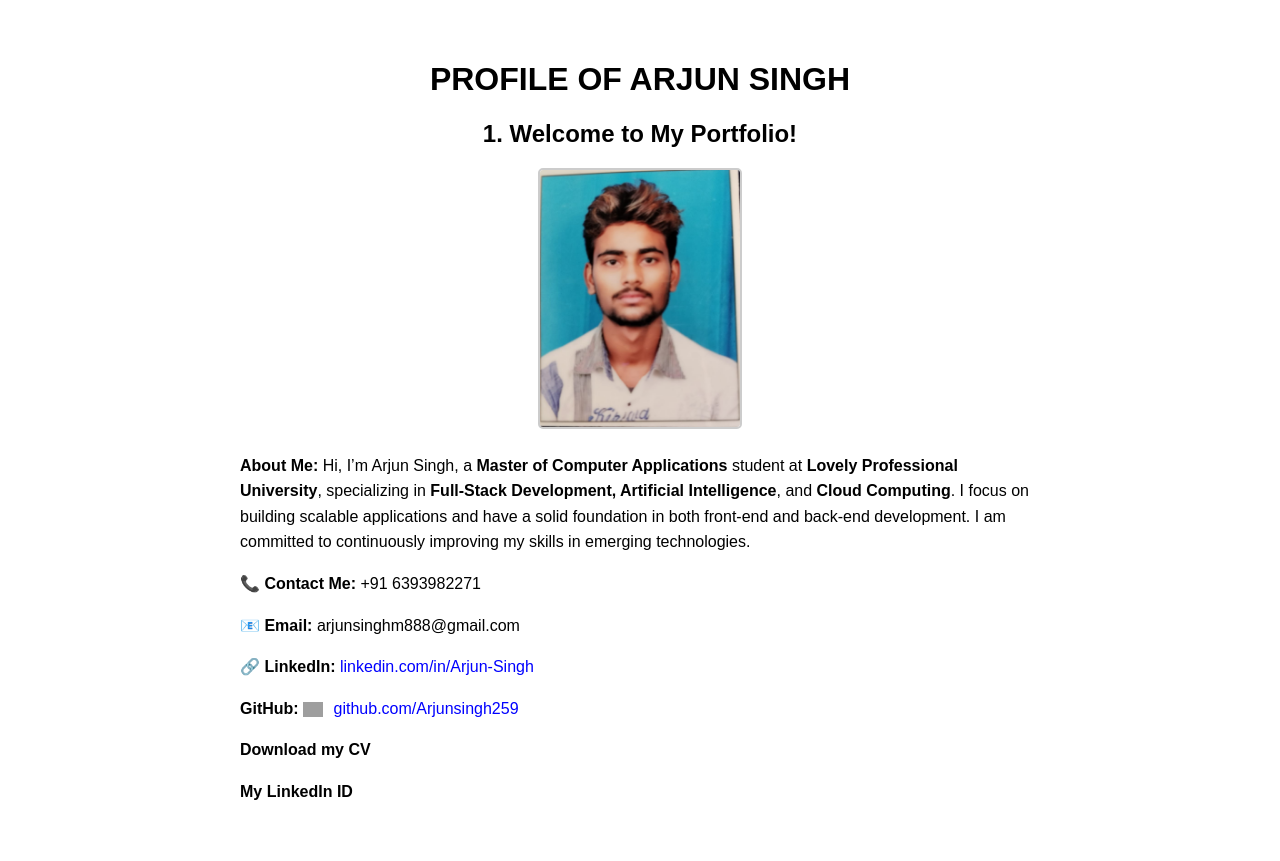
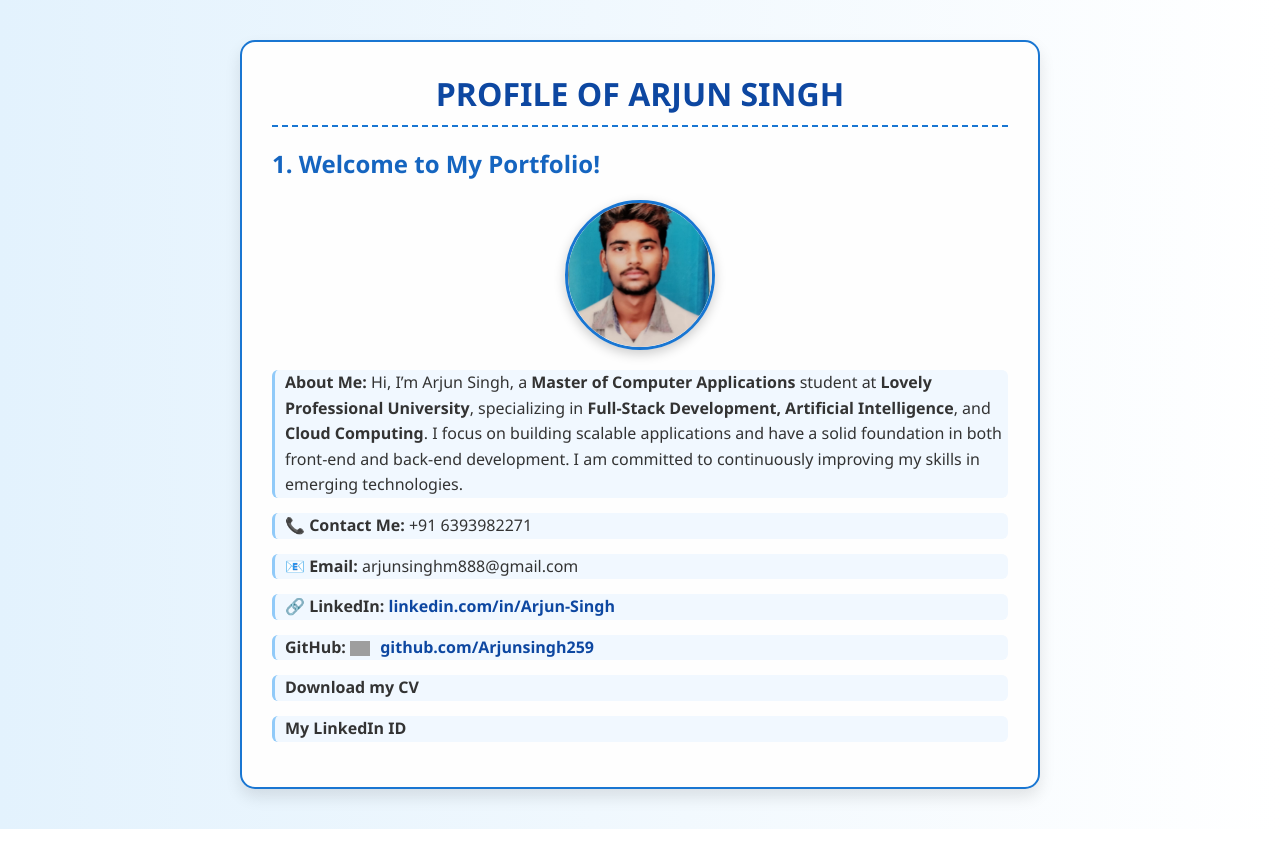
Before and after one commit to Arjunsingh259/portfolio.github.io, a plain HTML site: page index.html in a window 1280 px wide. After the commit the page ends 829 px from the top, so only its background shows below. Drawn offline with Linux system fonts and the light colour scheme; grey boxes are pictures that could not be loaded.

Commit message:
Update style.css

```diff
--- a/style.css
+++ b/style.css
@@ -1,43 +1,83 @@
-body {
-  font-family: Arial, sans-serif;
-  background: #fff;
-  color: #000;
+/* Reset default styling */
+* {
   margin: 0;
-  padding: 20px;
+  padding: 0;
+  box-sizing: border-box;
 }
 
+body {
+  font-family: 'Segoe UI', Tahoma, Geneva, Verdana, sans-serif;
+  background: linear-gradient(to right, #e3f2fd, #ffffff);
+  color: #333;
+  padding: 40px;
+}
+
+/* Container Styling */
 .container {
   max-width: 800px;
   margin: auto;
-  padding: 20px;
+  background-color: #fefefe;
+  border: 2px solid #1976d2;
+  border-radius: 15px;
+  box-shadow: 0 8px 16px rgba(0,0,0,0.1);
+  padding: 30px;
 }
 
-h1, h2 {
+/* Headings */
+h1 {
+  color: #0d47a1;
+  border-bottom: 2px dashed #1976d2;
+  padding-bottom: 10px;
+  margin-bottom: 20px;
   text-align: center;
 }
 
-.profile {
-  text-align: center;
+h2 {
+  color: #1565c0;
   margin: 20px 0;
 }
 
+/* Profile Image */
 .profile img {
-  width: 200px;
-  height: auto;
-  border-radius: 5px;
-  border: 2px solid #ccc;
+  display: block;
+  margin: 20px auto;
+  width: 150px;
+  height: 150px;
+  border-radius: 50%;
+  border: 3px solid #1976d2;
+  object-fit: cover;
+  box-shadow: 0 4px 12px rgba(0,0,0,0.2);
 }
 
+/* Paragraphs */
 p {
+  margin: 15px 0;
+  line-height: 1.6;
   font-size: 16px;
-  line-height: 1.6;
 }
 
+/* Links */
 a {
-  color: blue;
+  color: #0d47a1;
   text-decoration: none;
+  font-weight: bold;
 }
 
 a:hover {
+  color: #004ba0;
   text-decoration: underline;
 }
+
+/* GitHub link style */
+a img {
+  vertical-align: middle;
+  margin-right: 8px;
+}
+
+/* Section borders */
+p {
+  border-left: 3px solid #90caf9;
+  padding-left: 10px;
+  background-color: #f1f8ff;
+  border-radius: 6px;
+}
```
